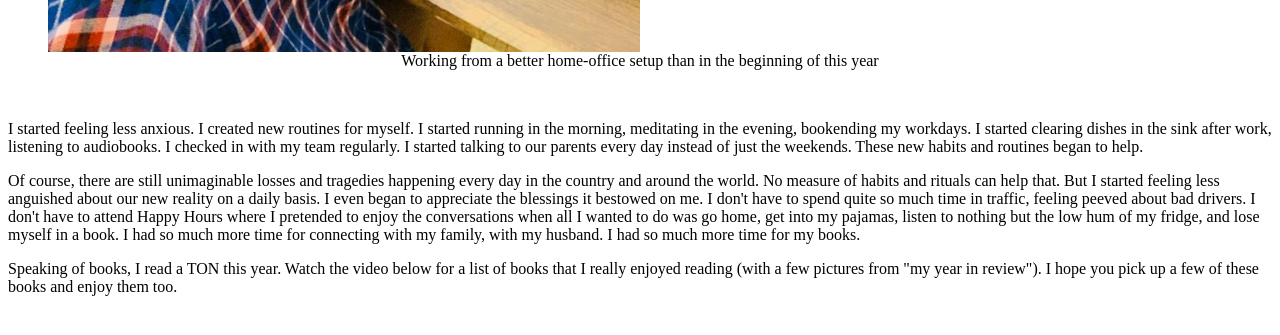
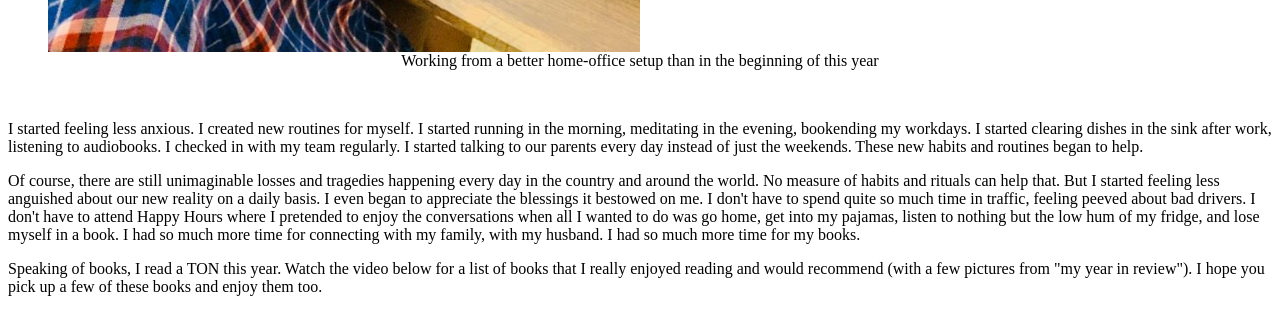
Before and after one commit to ThisisRajiRaj/thisisrajiraj.github.io, a Jekyll site: the page posts/yearinreview2020.html, which Jekyll copies as it is, in a window 1280 px wide and 900 px high, scrolled down 1358 px, cut to the strip 0-342 px from the top of the window. Shown: the top 335 px of the strip. Built offline with Jekyll 4.4.1, drawn with Linux system fonts in a browser that asks for light colours.

Commit message:
adding new post about year in review

```diff
--- a/posts/yearinreview2020.html
+++ b/posts/yearinreview2020.html
@@ -118,7 +118,7 @@
 </p>
 <p>
     Speaking of books, I read a TON this year.
-    Watch the video below for a list of books that I really enjoyed reading (with a few pictures from "my year in review").
+    Watch the video below for a list of books that I really enjoyed reading and would recommend (with a few pictures from "my year in review").
     I hope you pick up a few of these books and enjoy them too.
 </p>
 <br/>
```
